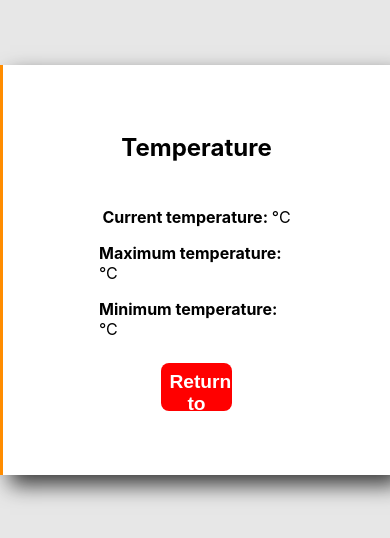
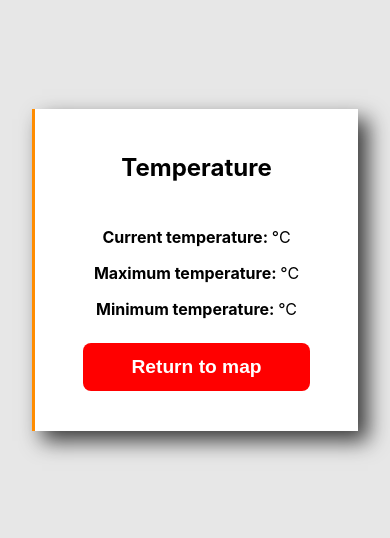
Before and after one commit to luizamendes/weather-app, a React (Create React App) app: page /weather in a window 390 px wide. Shown: the part 152-690 px from the top of the page. Built offline with nearby package versions, Linux system fonts and the light colour scheme; no server answers.

Commit message:
Mobile adjustments

```diff
--- a/src/components/Button/index.css
+++ b/src/components/Button/index.css
@@ -1,8 +1,7 @@
 .button {
-  width: 18vw;
   height: 3rem;
   margin: 1rem auto 1rem;
-  padding: 0.5rem;
+  padding: 0.5rem 3rem;
   background-color: #ff0000;
   border: 0;
   border-radius: 0.5rem;
@@ -27,7 +26,6 @@ a.button {
   width: auto;
   height: auto;
   font-size: 1em;
-  padding: 0.5rem 3rem;
   text-decoration: none;
   text-align: center;
 }
--- a/src/pages/Homepage/index.css
+++ b/src/pages/Homepage/index.css
@@ -38,3 +38,14 @@
 .controls ul li:hover {
   text-decoration: underline;
 }
+
+@media (max-width: 414px) {
+  .app {
+    flex-direction: column-reverse;
+  }
+
+  .leaflet-container {
+    width: 100vw;
+    height: 80vh;
+  }
+}
--- a/src/pages/WeatherInfo/index.css
+++ b/src/pages/WeatherInfo/index.css
@@ -28,3 +28,9 @@
 .weather-info__content p spam {
   font-weight: bold;
 }
+
+@media (max-width: 414px) {
+  .weather-info__content {
+    padding: 1.5rem 3rem;
+  }
+}
```
